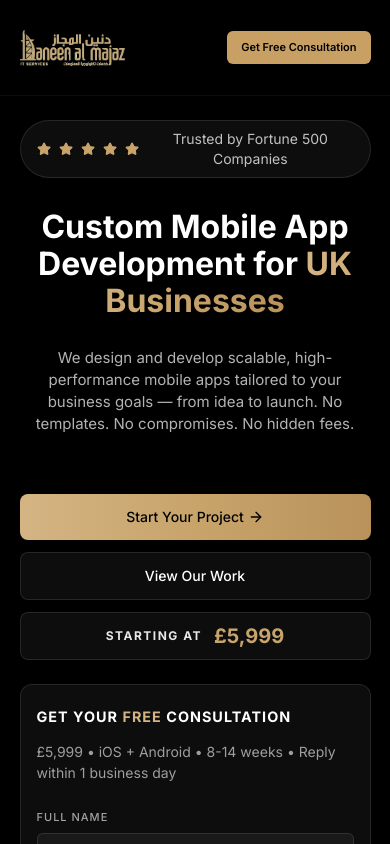
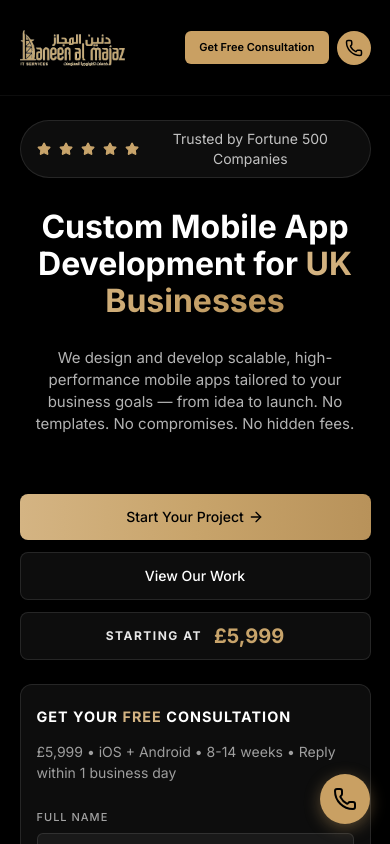
Before and after one commit to faheemnazir/landingpagedan, a React (Vite) app: page / in a window 390 px wide. Shown: the top 844 px of the page. Built offline with nearby package versions, Linux system fonts and the light colour scheme.

Commit message:
Add header call button, floating call button, make branch office phones clickable links, remove Home link and add Contact link in navbar

```diff
--- a/src/components/Contact.css
+++ b/src/components/Contact.css
@@ -266,6 +266,16 @@
   margin: 0;
 }
 
+.branch-phone a {
+  color: #FFFFFF;
+  text-decoration: none;
+  transition: color 0.2s ease;
+}
+
+.branch-phone a:hover {
+  color: #D4B483;
+}
+
 .branch-address {
   font-size: 12px;
   color: rgba(255, 255, 255, 0.5);
--- a/src/components/Contact.jsx
+++ b/src/components/Contact.jsx
@@ -77,7 +77,9 @@ const Contact = () => {
                 <div className="flag-icon">🇬🇧</div>
                 <div className="branch-info">
                   <h5 className="branch-title">UK BRANCH OFFICE</h5>
-                  <p className="branch-phone">+44 0300 124 0371</p>
+                  <p className="branch-phone">
+                    <a href="tel:+4403001240371" style={{ color: 'inherit', textDecoration: 'none' }}>+44 0300 124 0371</a>
+                  </p>
                   <p className="branch-address">Flat 5, Purbeck House, Crusader Way, Watford, England, WD18 6GP</p>
                 </div>
               </div>
@@ -86,7 +88,9 @@ const Contact = () => {
                 <div className="flag-icon">🇦🇪</div>
                 <div className="branch-info">
                   <h5 className="branch-title">UAE HEAD OFFICE</h5>
-                  <p className="branch-phone">+971 58 566 8144</p>
+                  <p className="branch-phone">
+                    <a href="tel:+971585668144" style={{ color: 'inherit', textDecoration: 'none' }}>+971 58 566 8144</a>
+                  </p>
                   <p className="branch-address">Prime Tower, Office No. 22, 23rd Floor, Business Bay, Dubai, UAE</p>
                 </div>
               </div>
@@ -95,7 +99,9 @@ const Contact = () => {
                 <div className="flag-icon">🇮🇳</div>
                 <div className="branch-info">
                   <h5 className="branch-title">INDIA BRANCH OFFICE</h5>
-                  <p className="branch-phone">+91 9596828515</p>
+                  <p className="branch-phone">
+                    <a href="tel:+919596828515" style={{ color: 'inherit', textDecoration: 'none' }}>+91 9596828515</a>
+                  </p>
                   <p className="branch-address">Taj Complex, South City, Pohru Road, Nowgam, Srinagar, J&K</p>
                 </div>
               </div>
--- a/src/components/Navbar.css
+++ b/src/components/Navbar.css
@@ -101,6 +101,57 @@
   padding: 8px;
 }
 
+.navbar-actions {
+  display: flex;
+  align-items: center;
+  gap: 12px;
+}
+
+.navbar-call-btn {
+  display: none;
+  align-items: center;
+  justify-content: center;
+  width: 40px;
+  height: 40px;
+  background-color: var(--accent-gold, #c9a063);
+  color: #000000;
+  border-radius: 50%;
+  transition: transform 0.2s ease, background-color 0.2s ease;
+  text-decoration: none;
+  cursor: pointer;
+}
+
+.navbar-call-btn:hover {
+  transform: scale(1.08);
+  background-color: #d8b276;
+}
+
+/* Floating Call Button */
+.floating-call-btn {
+  position: fixed;
+  bottom: 24px;
+  right: 24px;
+  width: 60px;
+  height: 60px;
+  background-color: var(--accent-gold, #c9a063);
+  color: #000000;
+  border-radius: 50%;
+  display: flex;
+  align-items: center;
+  justify-content: center;
+  box-shadow: 0 4px 16px rgba(201, 160, 99, 0.4);
+  z-index: 1000;
+  transition: transform 0.3s ease, background-color 0.3s ease, box-shadow 0.3s ease;
+  text-decoration: none;
+  cursor: pointer;
+}
+
+.floating-call-btn:hover {
+  transform: scale(1.1);
+  background-color: #d8b276;
+  box-shadow: 0 6px 20px rgba(201, 160, 99, 0.6);
+}
+
 @media (max-width: 1024px) {
   .navbar-btn {
     display: inline-flex;
@@ -109,6 +160,10 @@
     padding: 8px 16px;
     font-size: 13px;
     margin-right: 0;
+  }
+
+  .navbar-call-btn {
+    display: inline-flex;
   }
 
   .navbar-toggle {
@@ -127,10 +182,23 @@
   .btn-text-mobile {
     display: inline;
   }
+  .navbar-actions {
+    gap: 8px;
+  }
   .navbar-btn {
     padding: 8px 14px;
     font-size: 11px;
     margin-right: 0;
+  }
+  .navbar-call-btn {
+    width: 34px;
+    height: 34px;
+  }
+  .floating-call-btn {
+    width: 50px;
+    height: 50px;
+    bottom: 20px;
+    right: 20px;
   }
 }
 
--- a/src/components/Navbar.jsx
+++ b/src/components/Navbar.jsx
@@ -1,5 +1,6 @@
 import React from 'react';
 import { useLocation, useNavigate } from 'react-router-dom';
+import { Phone } from 'lucide-react';
 import logoImg from '../assets/logo-transparent.png';
 import './Navbar.css';
 
@@ -20,13 +21,13 @@ const Navbar = () => {
   };
 
   return (
+    <>
       <nav className="navbar container">
         <a href="/#" onClick={handleLogoClick} className="navbar-logo" style={{ textDecoration: 'none', color: 'inherit' }}>
           <img src={logoImg} alt="Daneen Al Majaz" className="navbar-logo-img" />
         </a>
 
         <ul className="navbar-links">
-        <li><a href="/#home">Home</a></li>
           <li><a href="/#why-us">Why Us</a></li>
           <li><a href="/#services">Services</a></li>
           <li><a href="/#pricing">Pricing</a></li>
@@ -34,13 +35,24 @@ const Navbar = () => {
           <li><a href="/#process">Process</a></li>
           <li><a href="/#testimonials">Testimonials</a></li>
           <li><a href="/#faq">FAQ</a></li>
+          <li><a href="/#contact">Contact</a></li>
         </ul>
 
+        <div className="navbar-actions">
           <a href="#contact" className="btn btn-primary navbar-btn" style={{ textDecoration: 'none' }}>
             <span className="btn-text-desktop">Get Started</span>
             <span className="btn-text-mobile">Get Free Consultation</span>
           </a>
+          <a href="tel:+4403001240371" className="navbar-call-btn" aria-label="Call Us">
+            <Phone size={18} />
+          </a>
+        </div>
       </nav>
+
+      <a href="tel:+4403001240371" className="floating-call-btn" aria-label="Call Us Now">
+        <Phone size={24} />
+      </a>
+    </>
   );
 };
 
```
Lines whose indentation alone changed are shown as unchanged.
